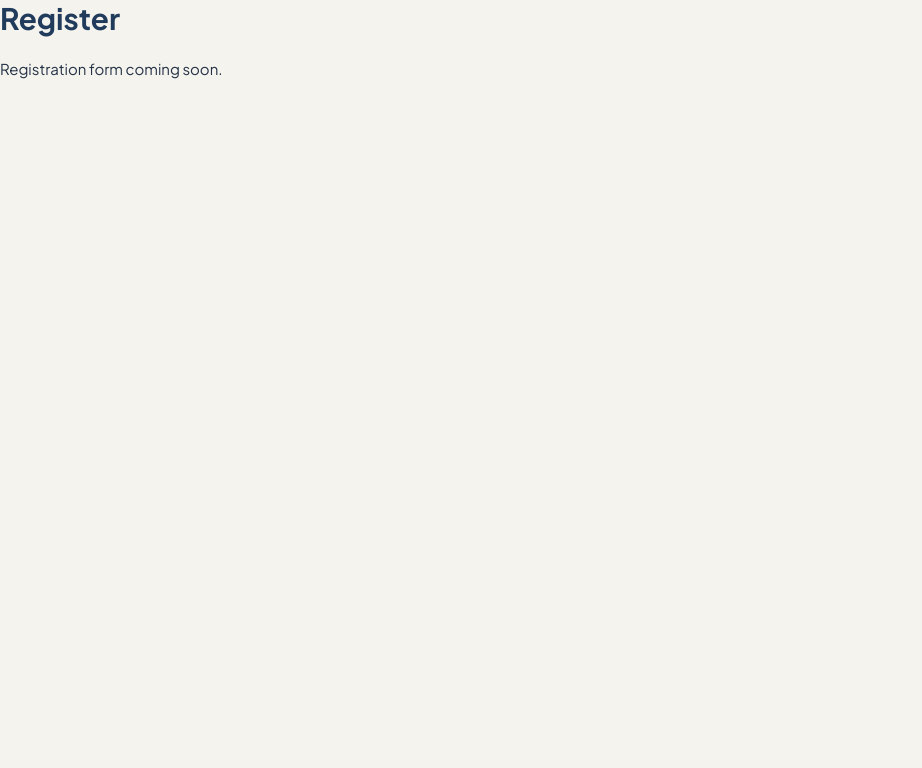
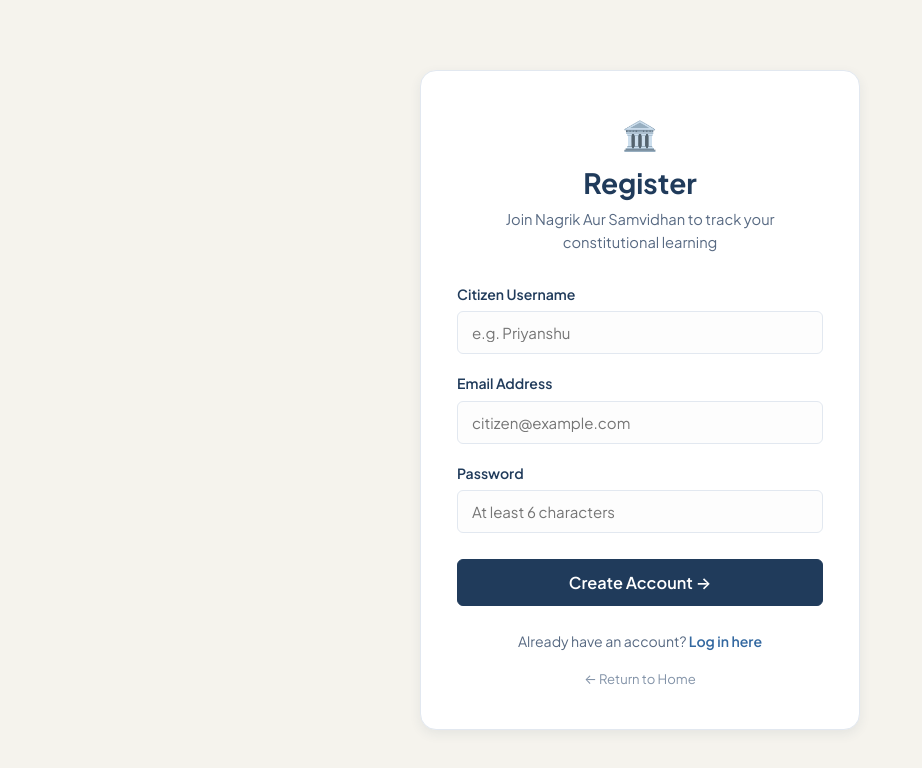
Before and after one commit to Ashish2106B/Constitution_Simplified, a React (Vite) app in the folder frontend/: page /register in a window 1280 px wide. Shown: the top 768 px of the page, without its empty margins (0-922 px from the left). Built offline with nearby package versions, Linux system fonts and the light colour scheme.

Commit message:
feat(landing-auth): design home landing page and login and register screens

```diff
--- a/frontend/src/pages/Home.jsx
+++ b/frontend/src/pages/Home.jsx
@@ -2,21 +2,104 @@ import { Link } from "react-router-dom";
 
 function Home() {
   return (
-    <main>
-      <h1>Nagrik Aur Samvidhan</h1>
-      <p>Explore the Constitution of India through topics, articles, and quizzes.</p>
+    <div className="landing-page">
+      <header className="landing-navbar">
+        <Link to="/" className="navbar-brand">
+          <span>🏛️ Nagrik Aur Samvidhan</span>
+          <span className="navbar-brand-badge">Citizen Learning</span>
+        </Link>
 
-      <nav aria-label="Main navigation">
-        <ul>
-          <li><Link to="/topics">Explore Topics</Link></li>
-          <li><Link to="/dashboard">Dashboard</Link></li>
-          <li><Link to="/progress">My Progress</Link></li>
-          <li><Link to="/games">Games</Link></li>
-          <li><Link to="/login">Login</Link></li>
-          <li><Link to="/register">Register</Link></li>
-        </ul>
-      </nav>
-    </main>
+        <nav aria-label="Main navigation" className="navbar-links">
+          <Link className="navbar-link" to="/topics">
+            Explore Topics
+          </Link>
+          <Link className="navbar-link" to="/dashboard">
+            Dashboard
+          </Link>
+          <Link className="navbar-link" to="/progress">
+            My Progress
+          </Link>
+          <Link className="navbar-link" to="/games">
+            Games
+          </Link>
+          <Link className="navbar-link" to="/login">
+            Login
+          </Link>
+          <Link className="navbar-link btn-nav-accent" to="/register">
+            Register
+          </Link>
+        </nav>
+      </header>
+
+      <main className="landing-hero">
+        <span className="landing-badge">Democracy & Constitutional Literacy</span>
+        <h1 className="landing-title">Nagrik Aur Samvidhan</h1>
+        <p className="landing-desc">
+          Explore the Constitution of India through topics, articles, and quizzes.
+        </p>
+
+        <div className="landing-actions">
+          <Link to="/topics" className="btn btn-primary btn-lg">
+            Start Learning Topics →
+          </Link>
+          <Link to="/dashboard" className="btn btn-outline btn-lg">
+            Citizen Dashboard
+          </Link>
+        </div>
+      </main>
+
+      <section className="features-grid">
+        <div className="feature-card">
+          <div className="feature-icon">📜</div>
+          <h2 className="feature-title">Original & Simplified Text</h2>
+          <p className="feature-desc">
+            Read authentic constitutional provisions side-by-side with clear, jargon-free explanations designed for every citizen.
+          </p>
+        </div>
+
+        <div className="feature-card">
+          <div className="feature-icon">✍️</div>
+          <h2 className="feature-title">Knowledge Quizzes</h2>
+          <p className="feature-desc">
+            Test your comprehension with chapter-based quizzes. Score 60% or higher to master articles and build your civic score.
+          </p>
+        </div>
+
+        <div className="feature-card">
+          <div className="feature-icon">🤖</div>
+          <h2 className="feature-title">AI Assistant Grounding</h2>
+          <p className="feature-desc">
+            Ask questions in English or Hindi. Our AI assistant provides explanations and real-world examples grounded in verified constitutional text.
+          </p>
+        </div>
+
+        <div className="feature-card">
+          <div className="feature-icon">🔥</div>
+          <h2 className="feature-title">Track Daily Streaks</h2>
+          <p className="feature-desc">
+            Build a consistent habit of learning your rights and duties with daily UTC calendar streaks and article progress tracking.
+          </p>
+        </div>
+      </section>
+
+      <footer
+        style={{
+          marginTop: "auto",
+          background: "var(--navy)",
+          color: "rgba(255, 255, 255, 0.75)",
+          padding: "28px 24px",
+          textAlign: "center",
+          fontSize: "0.85rem",
+        }}
+      >
+        <p style={{ margin: "0 0 8px 0", color: "var(--white)" }}>
+          Nagrik Aur Samvidhan — Empowering citizens through constitutional literacy.
+        </p>
+        <p style={{ margin: 0 }}>
+          Constitution of India · Adopted November 26, 1949 · In effect January 26, 1950
+        </p>
+      </footer>
+    </div>
   );
 }
 
--- a/frontend/src/pages/Login.jsx
+++ b/frontend/src/pages/Login.jsx
@@ -1,5 +1,108 @@
+import { useState } from "react";
+import { Link, useNavigate } from "react-router-dom";
+import { post } from "../services/api";
+
 function Login() {
-  return <main><h1>Login</h1><p>Login form coming soon.</p></main>;
+  const navigate = useNavigate();
+  const [email, setEmail] = useState("");
+  const [password, setPassword] = useState("");
+  const [loading, setLoading] = useState(false);
+  const [error, setError] = useState("");
+
+  const handleSubmit = async (e) => {
+    e.preventDefault();
+    if (!email || !password || loading) return;
+
+    setLoading(true);
+    setError("");
+
+    try {
+      const response = await post("/auth/login", { email, password });
+      if (response?.token) {
+        localStorage.setItem("token", response.token);
+        if (response.user) {
+          localStorage.setItem("user", JSON.stringify(response.user));
+        }
+        navigate("/dashboard");
+      } else {
+        throw new Error("No authorization token received.");
+      }
+    } catch (err) {
+      setError(err.message || "Login failed. Please check your credentials.");
+    } finally {
+      setLoading(false);
+    }
+  };
+
+  return (
+    <main className="auth-container">
+      <div className="auth-card">
+        <div className="auth-header">
+          <Link to="/" style={{ fontSize: "1.8rem", display: "inline-block", marginBottom: "8px" }}>
+            🏛️
+          </Link>
+          <h1>Login</h1>
+          <p>Sign in to your Nagrik Aur Samvidhan account</p>
+        </div>
+
+        {error && (
+          <div className="alert alert-error" role="alert">
+            <span>⚠️</span>
+            <div>{error}</div>
+          </div>
+        )}
+
+        <form onSubmit={handleSubmit} className="auth-form">
+          <div className="form-group">
+            <label htmlFor="login-email">Email Address</label>
+            <input
+              id="login-email"
+              type="email"
+              className="form-input"
+              placeholder="citizen@example.com"
+              value={email}
+              required
+              onChange={(e) => setEmail(e.target.value)}
+            />
+          </div>
+
+          <div className="form-group">
+            <label htmlFor="login-password">Password</label>
+            <input
+              id="login-password"
+              type="password"
+              className="form-input"
+              placeholder="••••••••"
+              value={password}
+              required
+              onChange={(e) => setPassword(e.target.value)}
+            />
+          </div>
+
+          <button
+            type="submit"
+            className="btn btn-primary btn-lg"
+            disabled={loading}
+            style={{ width: "100%", marginTop: "8px" }}
+          >
+            {loading ? "Signing in..." : "Sign In →"}
+          </button>
+        </form>
+
+        <div className="auth-footer">
+          Don't have an account yet?{" "}
+          <Link to="/register" style={{ fontWeight: 600, color: "var(--blue)" }}>
+            Register here
+          </Link>
+          <div style={{ marginTop: "14px" }}>
+            <Link to="/" style={{ fontSize: "0.82rem", color: "var(--text-light)" }}>
+              ← Return to Home
+            </Link>
+          </div>
+        </div>
+      </div>
+    </main>
+  );
 }
 
 export default Login;
--- a/frontend/src/pages/Register.jsx
+++ b/frontend/src/pages/Register.jsx
@@ -1,5 +1,127 @@
+import { useState } from "react";
+import { Link, useNavigate } from "react-router-dom";
+import { post } from "../services/api";
+
 function Register() {
-  return <main><h1>Register</h1><p>Registration form coming soon.</p></main>;
+  const navigate = useNavigate();
+  const [username, setUsername] = useState("");
+  const [email, setEmail] = useState("");
+  const [password, setPassword] = useState("");
+  const [loading, setLoading] = useState(false);
+  const [error, setError] = useState("");
+
+  const handleSubmit = async (e) => {
+    e.preventDefault();
+    if (!username || !email || !password || loading) return;
+
+    setLoading(true);
+    setError("");
+
+    try {
+      const response = await post("/auth/register", {
+        username,
+        email,
+        password,
+      });
+
+      if (response?.token) {
+        localStorage.setItem("token", response.token);
+        if (response.user) {
+          localStorage.setItem("user", JSON.stringify(response.user));
+        }
+        navigate("/dashboard");
+      } else {
+        throw new Error("No authorization token received.");
+      }
+    } catch (err) {
+      setError(err.message || "Registration failed. Please try again.");
+    } finally {
+      setLoading(false);
+    }
+  };
+
+  return (
+    <main className="auth-container">
+      <div className="auth-card">
+        <div className="auth-header">
+          <Link to="/" style={{ fontSize: "1.8rem", display: "inline-block", marginBottom: "8px" }}>
+            🏛️
+          </Link>
+          <h1>Register</h1>
+          <p>Join Nagrik Aur Samvidhan to track your constitutional learning</p>
+        </div>
+
+        {error && (
+          <div className="alert alert-error" role="alert">
+            <span>⚠️</span>
+            <div>{error}</div>
+          </div>
+        )}
+
+        <form onSubmit={handleSubmit} className="auth-form">
+          <div className="form-group">
+            <label htmlFor="reg-username">Citizen Username</label>
+            <input
+              id="reg-username"
+              type="text"
+              className="form-input"
+              placeholder="e.g. Priyanshu"
+              value={username}
+              required
+              onChange={(e) => setUsername(e.target.value)}
+            />
+          </div>
+
+          <div className="form-group">
+            <label htmlFor="reg-email">Email Address</label>
+            <input
+              id="reg-email"
+              type="email"
+              className="form-input"
+              placeholder="citizen@example.com"
+              value={email}
+              required
+              onChange={(e) => setEmail(e.target.value)}
+            />
+          </div>
+
+          <div className="form-group">
+            <label htmlFor="reg-password">Password</label>
+            <input
+              id="reg-password"
+              type="password"
+              className="form-input"
+              placeholder="At least 6 characters"
+              value={password}
+              required
+              onChange={(e) => setPassword(e.target.value)}
+            />
+          </div>
+
+          <button
+            type="submit"
+            className="btn btn-primary btn-lg"
+            disabled={loading}
+            style={{ width: "100%", marginTop: "8px" }}
+          >
+            {loading ? "Creating Account..." : "Create Account →"}
+          </button>
+        </form>
+
+        <div className="auth-footer">
+          Already have an account?{" "}
+          <Link to="/login" style={{ fontWeight: 600, color: "var(--blue)" }}>
+            Log in here
+          </Link>
+          <div style={{ marginTop: "14px" }}>
+            <Link to="/" style={{ fontSize: "0.82rem", color: "var(--text-light)" }}>
+              ← Return to Home
+            </Link>
+          </div>
+        </div>
+      </div>
+    </main>
+  );
 }
 
 export default Register;
```
